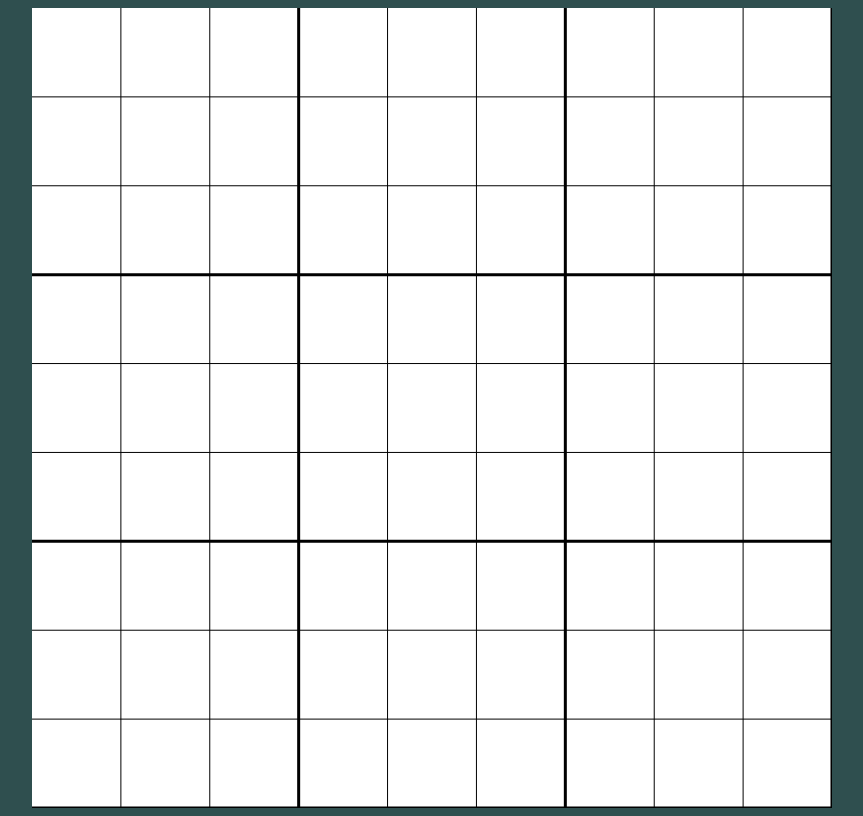
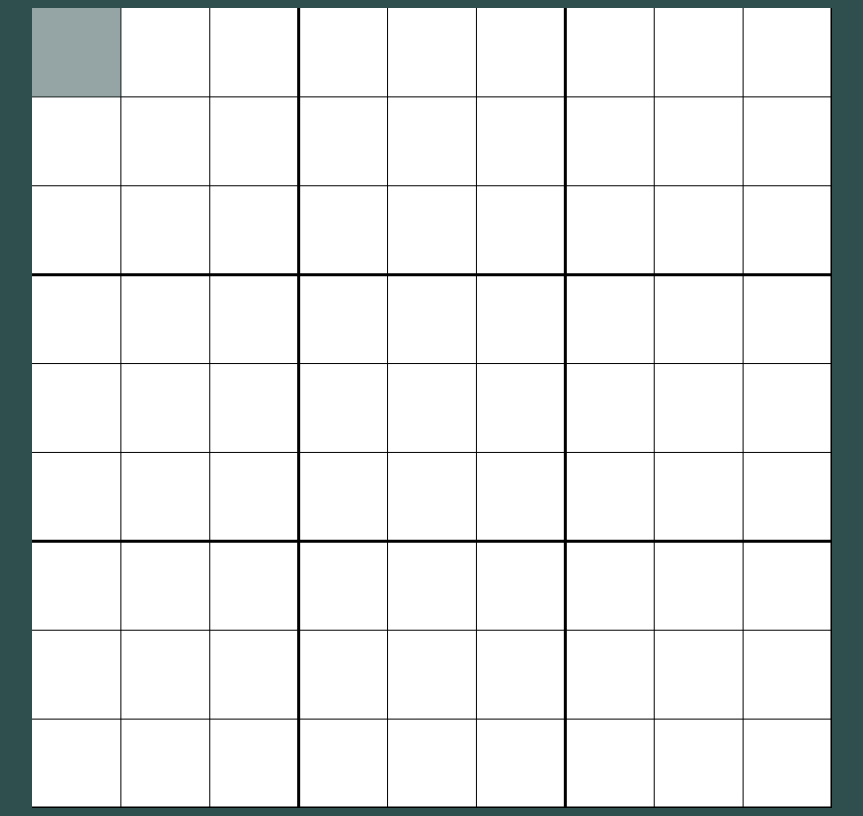
Before and after one commit to Jannik1020/SudokuFromScratch, a plain HTML site: page index.html in a window 1280 px wide. Shown: the whole page, without its empty margins (216-1079 px from the left). Drawn offline with Linux system fonts and the light colour scheme.

Commit message:
highlighting the hovered-over tile

```diff
--- a/canvas.js
+++ b/canvas.js
@@ -1,11 +1,24 @@
 const canvas = document.getElementById("canvas");
 
-canvas.height = innerHeight;
-canvas.width = canvas.height;
+canvas.height = canvasHeight
+canvas.width = canvasWidth
 
-const subdivision = 9;
 
 const controller = new Controller(canvas, subdivision);
+const tiles = []
+fillTiles();
+
+function fillTiles() {
+    for (let i = 0; i < subdivision; i++) {
+        tiles.push([])
+        const Y = tileHeight * i
+        for (let j = 0; j < subdivision; j++) {
+            const X = tileWidth * j;
+            tiles[i].push(new Field(X, Y))
+        }
+
+    }
+}
 
 function divideField(ctx, lineNumber = 1) {
     const canvasSide = canvas.height;
@@ -32,6 +45,7 @@ function divideField(ctx, lineNumber = 1) {
         divideField(ctx, lineNumber+1);
     }
 }
+console.log(tiles)
 function draw() {
     const ctx = canvas.getContext("2d");
     ctx.fillStyle = "white";
@@ -39,6 +53,19 @@ function draw() {
 
     divideField(ctx);
 
+    if(controller.fieldPosition[0] > -1 ) {
+        const activeField = controller.fieldPosition;
+        tiles[activeField[1]][activeField[0]].selected = true;
+    }
+
+    tiles.forEach(tileRow => {
+        tileRow.forEach(tile => {
+            tile.draw(ctx)
+            tile.selected = false
+        }
+        )
+    })
+
     window.requestAnimationFrame(draw)
 }
 
--- a/controller.js
+++ b/controller.js
@@ -23,16 +23,16 @@ class Controller {
         var fieldCol = 0
 
         for (let i = 0; i < this.subdivision; i++) {
-            if(this.mouseX-this.canvasX >= this.canvasWidth/subdivision * i
-                && this.mouseX-this.canvasX < this.canvasWidth/subdivision * (i+1)) {
+            if(this.mouseX-this.canvasX >= tileWidth * i
+                && this.mouseX-this.canvasX < tileWidth * (i+1)) {
                 fieldRow = i
                 break;
             }
         }
 
         for (let i = 0; i < this.subdivision; i++) {
-            if(this.mouseY-this.canvasY >= this.canvasHeight/subdivision * i
-                && this.mouseY-this.canvasY < this.canvasHeight/subdivision * (i+1)) {
+            if(this.mouseY-this.canvasY >= tileHeight * i
+                && this.mouseY-this.canvasY < tileHeight * (i+1)) {
                 fieldCol = i
                 break;
             }
--- /dev/null
+++ b/field.js
@@ -0,0 +1,22 @@
+class Field {
+    constructor(X, Y, number="", notes=[]) {
+        this.number = number;
+        this.notes = notes;
+        this.selected = false;
+        this.X = X
+        this.Y = Y
+    }
+
+    draw(ctx) {
+
+        if(this.selected) {
+            ctx.fillStyle = "rgba(47,79,79,0.51)";
+            ctx.fillRect(this.X, this.Y, tileWidth, tileHeight)
+        }
+        if(this.number != "") {
+            ctx.fillStyle = "black";
+            ctx.textAlign = "center";
+            ctx.fillText(this.number, this.X + (tileWidth / 2), this.Y + (tileHeight / 2));
+        }
+    }
+}
--- a/index.html
+++ b/index.html
@@ -7,6 +7,8 @@
     <canvas id="canvas">
     </canvas>
 </body>
+    <script src="util.js"></script>
+    <script src="field.js"></script>
     <script src="controller.js"></script>
     <script src="canvas.js"></script>
 </html>
--- /dev/null
+++ b/util.js
@@ -0,0 +1,6 @@
+const canvasHeight = innerHeight;
+const canvasWidth = canvasHeight;
+
+const subdivision = 9;
+const tileWidth = canvasWidth / subdivision;
+const tileHeight = canvasHeight / subdivision;
```
